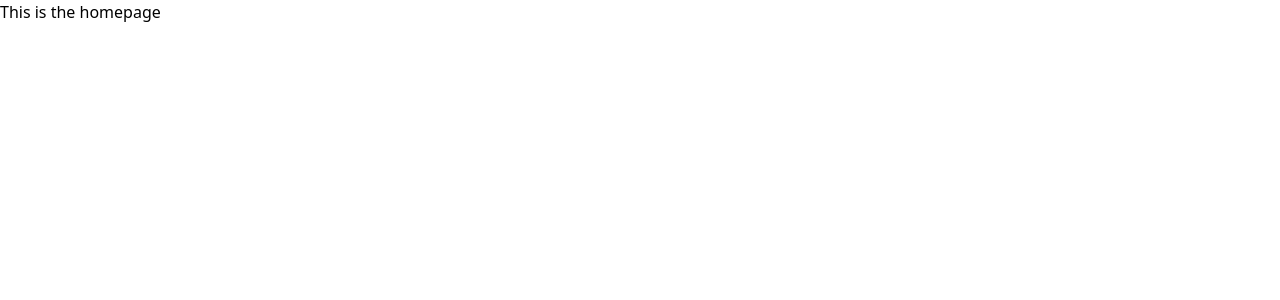
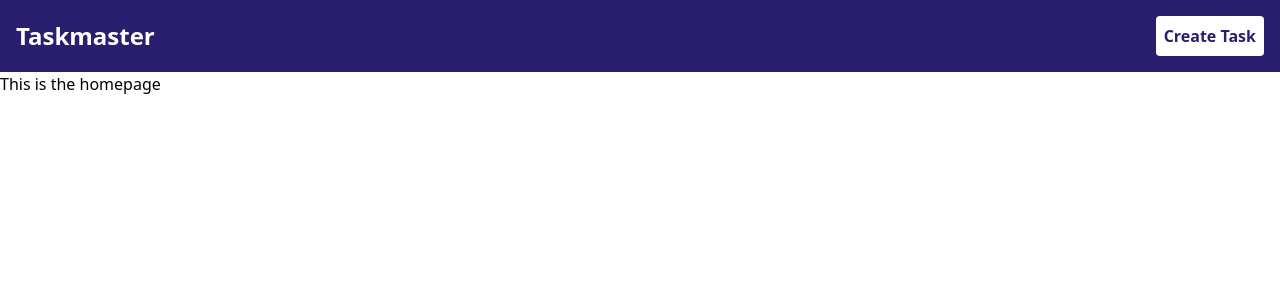
Before and after one commit to muindetuva/taskmaster, a React app: page / in a window 1280 px wide. Shown: the top 300 px of the page. Built offline with nearby package versions, Linux system fonts and the light colour scheme; the HTML template or start-up script is replaced by a standard one.

Commit message:
feat: Create navbar

```diff
--- /dev/null
+++ b/src/components/Navbar.jsx
@@ -0,0 +1,13 @@
+import { Link } from "react-router";
+
+function Navbar() {
+
+return (
+    <div className="bg-primary text-white p-4 flex items-center justify-between">
+        <Link to="/" className="text-2xl font-bold">Taskmaster</Link>
+        <Link className="bg-white p-2 text-primary font-bold rounded">Create Task</Link>
+    </div>
+)
+}
+
+export default Navbar;
--- a/src/index.css
+++ b/src/index.css
@@ -1 +1,5 @@
 @import "tailwindcss";
+
+@theme {
+  --color-primary: #291f6e;
+}
--- a/src/pages/HomePage.jsx
+++ b/src/pages/HomePage.jsx
@@ -1,6 +1,10 @@
+import Navbar from "../components/Navbar";
+
 function HomePage() {
   return (
     <>
+    <Navbar />
+    {/* Page body */}
       <h1>This is the homepage</h1>
     </>
   );
```
